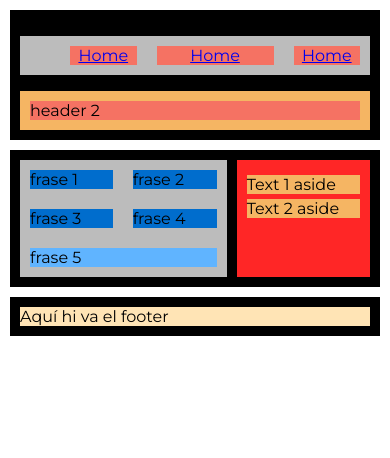
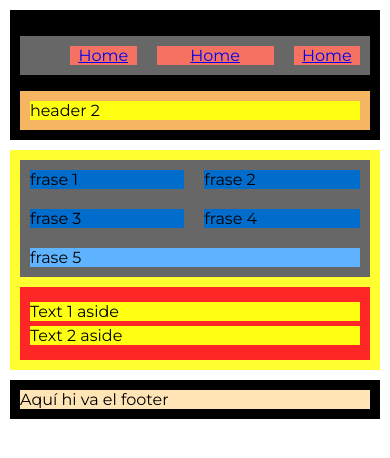
Before and after one commit to martacodes/IT_Academy_Vue, a plain HTML site: page Sprint1/index.html in a window 390 px wide. Drawn offline with Linux system fonts and the light colour scheme.

Commit message:
exercici2

```diff
--- a/Sprint1/css/style.css
+++ b/Sprint1/css/style.css
@@ -20,7 +20,7 @@ header {
 
 nav ul {
     display: flex;
-    background: #BCBCBC;
+    background: #676767;
     justify-content: space-evenly;
 }
 
@@ -44,7 +44,7 @@ nav ul {
 }
 
 .header2 {
-    background: #F57263;
+    background: #FFFF11;
     border: 10px solid #F5B563;
 }
 
@@ -58,33 +58,38 @@ main {
 
 /*main section*/
 section {
-    background: #BCBCBC;
+    background: #676767;
     flex-grow: 3;
     display: grid;
     grid-template-areas:
-    "frase1 frase2"
-    "frase3 frase4"
-    "frase5 frase5";
+        "frase1 frase2"
+        "frase3 frase4"
+        "frase5 frase5";
 }
 
 /*anomenar grid*/
 .frase1 {
     grid-area: frase1;
 }
+
 .frase2 {
     grid-area: frase2;
 }
+
 .frase3 {
     grid-area: frase3;
 }
+
 .frase4 {
     grid-area: frase4;
 }
+
 .frase5 {
     grid-area: frase5;
     background: #60B4FF;
     margin: 10px;
 }
+
 /*estil conjunt grid elements*/
 .column {
     background: #006DCD;
@@ -100,7 +105,7 @@ aside {
 }
 
 aside>div {
-    background: #F5B563;
+    background: #FFFF11;
     margin: 5px 0px;
 }
 
@@ -114,3 +119,15 @@ footer {
 #footer {
     background: #FFE4B5;
 }
+
+/*media querys*/
+@media screen and (max-width:800px) {
+    main {
+        flex-direction: column;
+        background: #FFFE31 !important;
+    }
+
+    aside {
+        margin: 10px 0px 0px 0px;
+    }
+}
```
